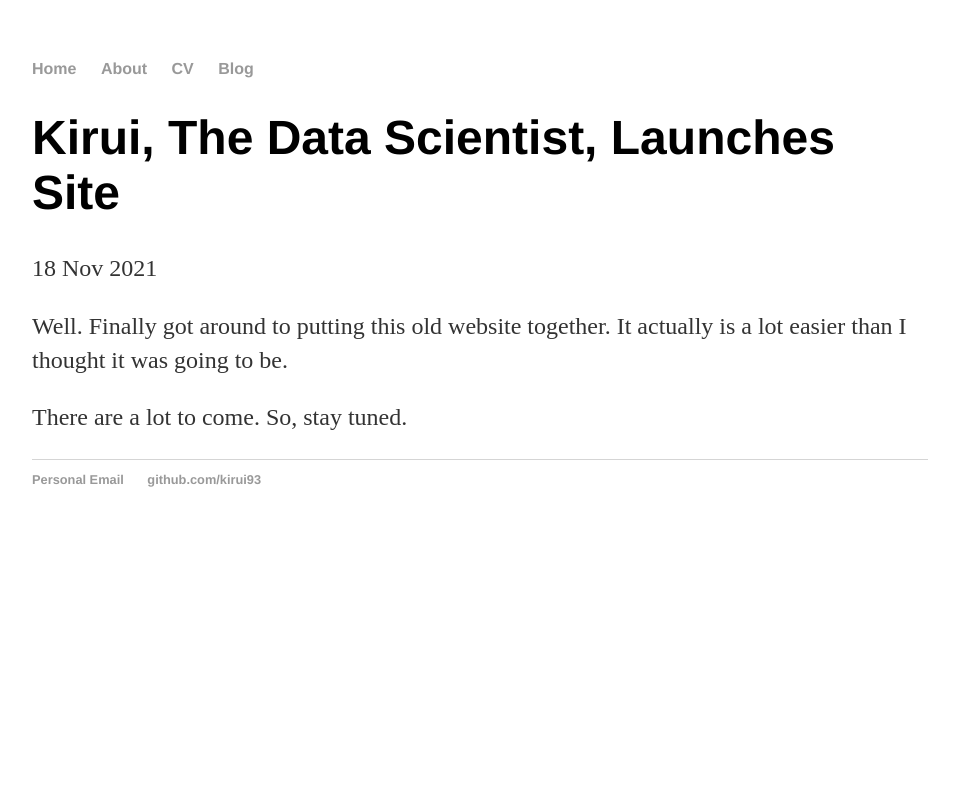
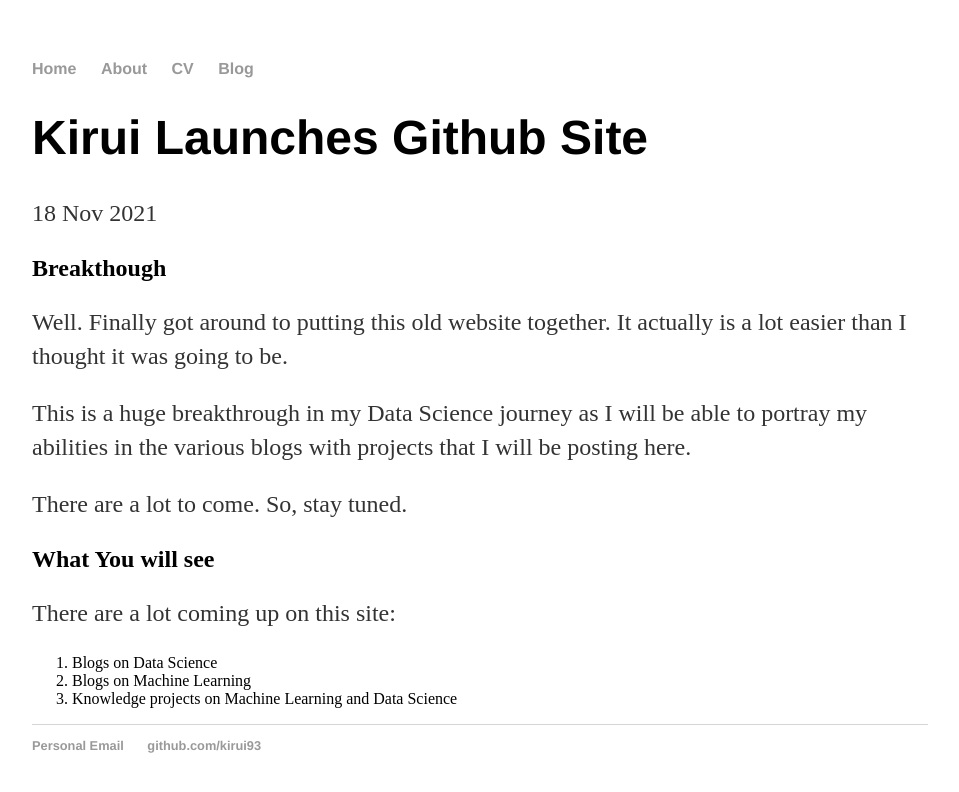
Before and after one commit to kirui93/kirui93.github.io, a Jekyll site: the page built from _posts/2021-11-18-Kirui-Github-Site-Launched.md, in a window 1280 px wide. Shown: the top 792 px of the page, without its empty margins (160-1119 px from the left). Built offline with Jekyll 4.4.1, drawn with Linux system fonts in a browser that asks for light colours.

Commit message:
Update 2021-11-18-Kirui-Github-Site-Launched.md
Add more description

```diff
--- a/_posts/2021-11-18-Kirui-Github-Site-Launched.md
+++ b/_posts/2021-11-18-Kirui-Github-Site-Launched.md
@@ -1,10 +1,20 @@
 ---
 layout: post
-title: "Kirui, The Data Scientist, Launches Site"
+title: "Kirui Launches Github Site"
 date: 2021-11-18
 ---
 
-Well. Finally got around to putting this old website together.
-It actually is a lot easier than I thought it was going to be.
+## Breakthough
+
+Well. Finally got around to putting this old website together. It actually is a lot easier than I thought it was going to be.
+
+This is a huge breakthrough in my Data Science journey as I will be able to portray my abilities in the various blogs with projects that I will be posting here.
 
 There are a lot to come. So, stay tuned.
+
+## What You will see
+
+There are a lot coming up on this site:
+1. Blogs on Data Science
+2. Blogs on Machine Learning
+3. Knowledge projects on Machine Learning and Data Science
```
